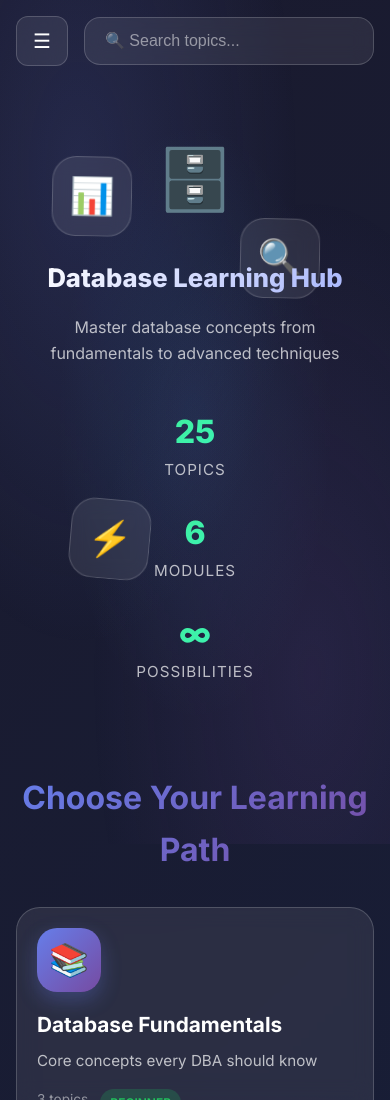
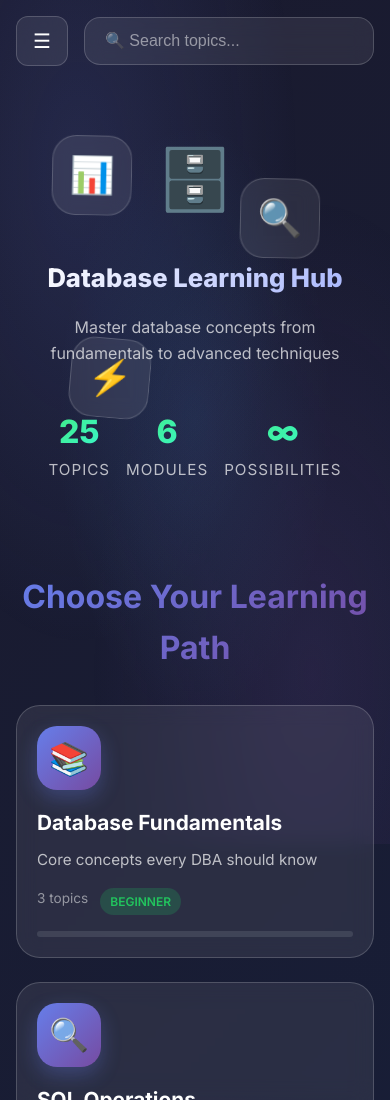
Before and after one commit to dongitran/openclaw-fullstack-learning, a plain HTML site: page index.html in a window 390 px wide. Shown: the top 1100 px of the page. Drawn offline with nearby package versions, Linux system fonts and the light colour scheme.

Commit message:
Fix mobile layout: make hero stats horizontal

```diff
--- a/styles.css
+++ b/styles.css
@@ -1080,8 +1080,10 @@ code {
     }
 
     .hero-stats {
-        flex-direction: column;
-        gap: 24px;
+        flex-direction: row;
+        gap: 16px;
+        flex-wrap: wrap;
+        justify-content: center;
     }
 
     .topic-header {
```
